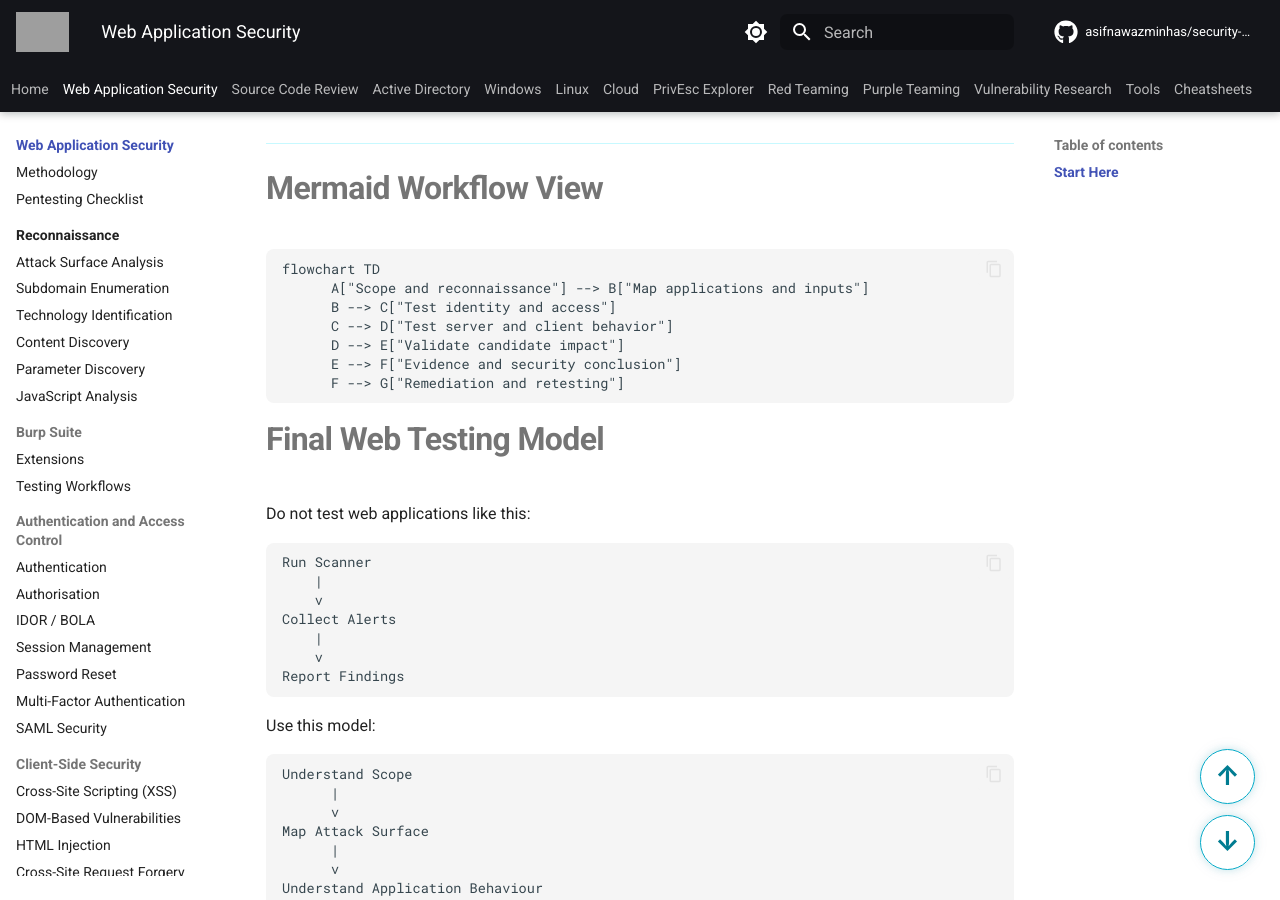
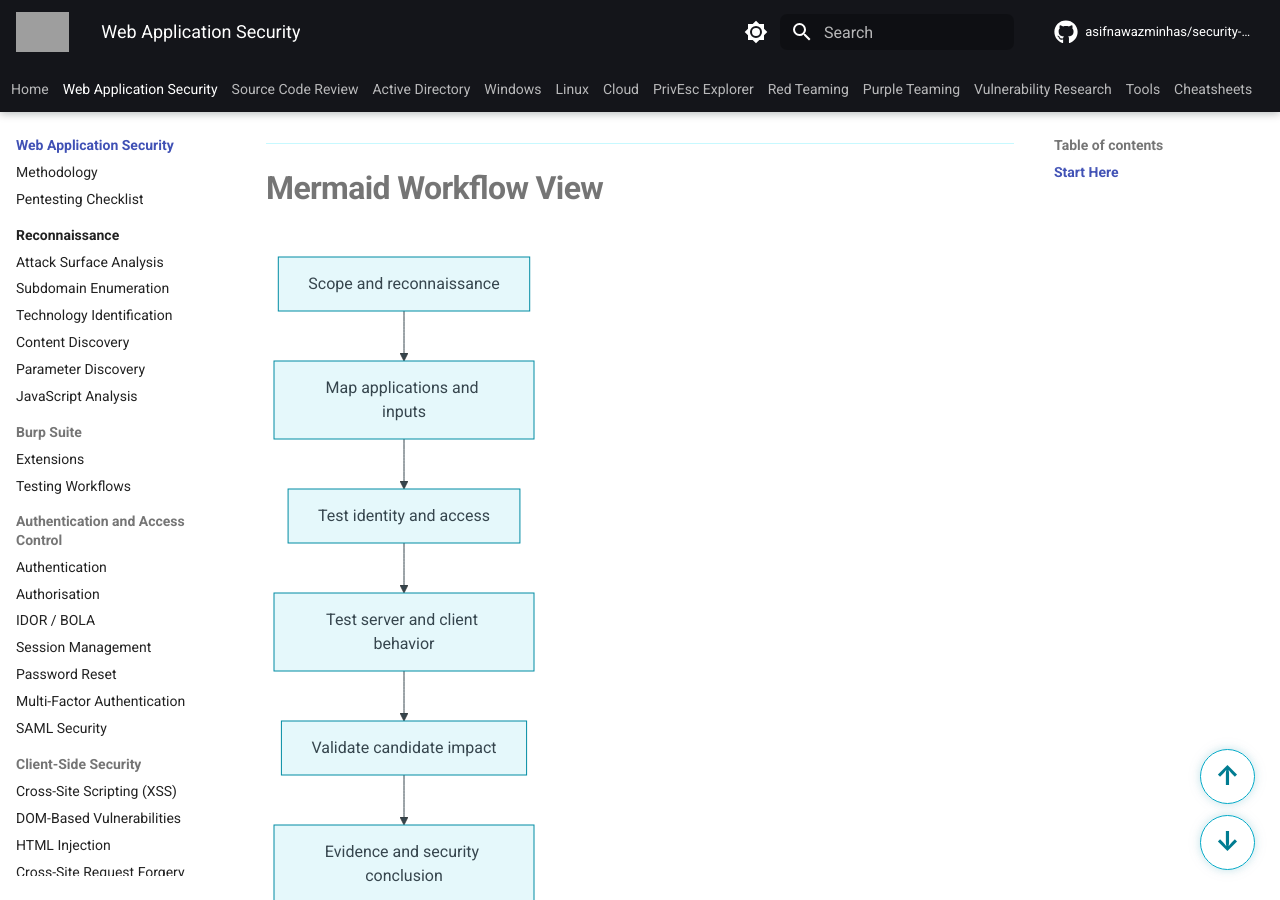
Before and after one commit to asifnawazminhas/security-notes, an MkDocs documentation site: the page built from docs/web/index.md, in a window 1280 px wide and 900 px high, scrolled down 29508 px. Built offline with MkDocs 1.6.1 and Material for MkDocs 9.7.7, drawn with Linux system fonts in a browser that asks for light colours; comment, search, counter and statistics services are not loaded; part of the change alters nothing that is shown; grey boxes are pictures that could not be loaded.

Commit message:
Update mkdocs.yml with Azure Overview and JavaScript
Added Azure Overview link and reintroduced extra JavaScript files including Mermaid.

```diff
--- a/mkdocs.yml
+++ b/mkdocs.yml
@@ -370,6 +370,7 @@ nav:
   - Cloud:
 
       - Azure:
+          - Overview: cloud/azure/index.md
           - Subdomain Takeover: cloud/azure/subdomain-takeover.md
 
 
@@ -604,15 +605,6 @@ extra_css:
 
 
 # ============================================================
-# EXTRA JAVASCRIPT
-# ============================================================
-
-extra_javascript:
-  - javascripts/scroll-buttons.js
-  - javascripts/privesc-explorer.js
-
-
-# ============================================================
 # PLUGINS
 # ============================================================
 
@@ -632,7 +624,12 @@ markdown_extensions:
   - tables
 
   - pymdownx.details
-  - pymdownx.superfences
+
+  - pymdownx.superfences:
+      custom_fences:
+        - name: mermaid
+          class: mermaid
+          format: !!python/name:pymdownx.superfences.fence_code_format
 
   - pymdownx.highlight:
       anchor_linenums: true
@@ -654,6 +651,17 @@ markdown_extensions:
 
 
 # ============================================================
+# MERMAID INITIALISATION
+# ============================================================
+
+extra_javascript:
+  - javascripts/scroll-buttons.js
+  - javascripts/privesc-explorer.js
+  - https://unpkg.com/mermaid@11/dist/mermaid.min.js
+  - javascripts/mermaid-init.js
+
+
+# ============================================================
 # SOCIAL LINKS
 # ============================================================
 
```
